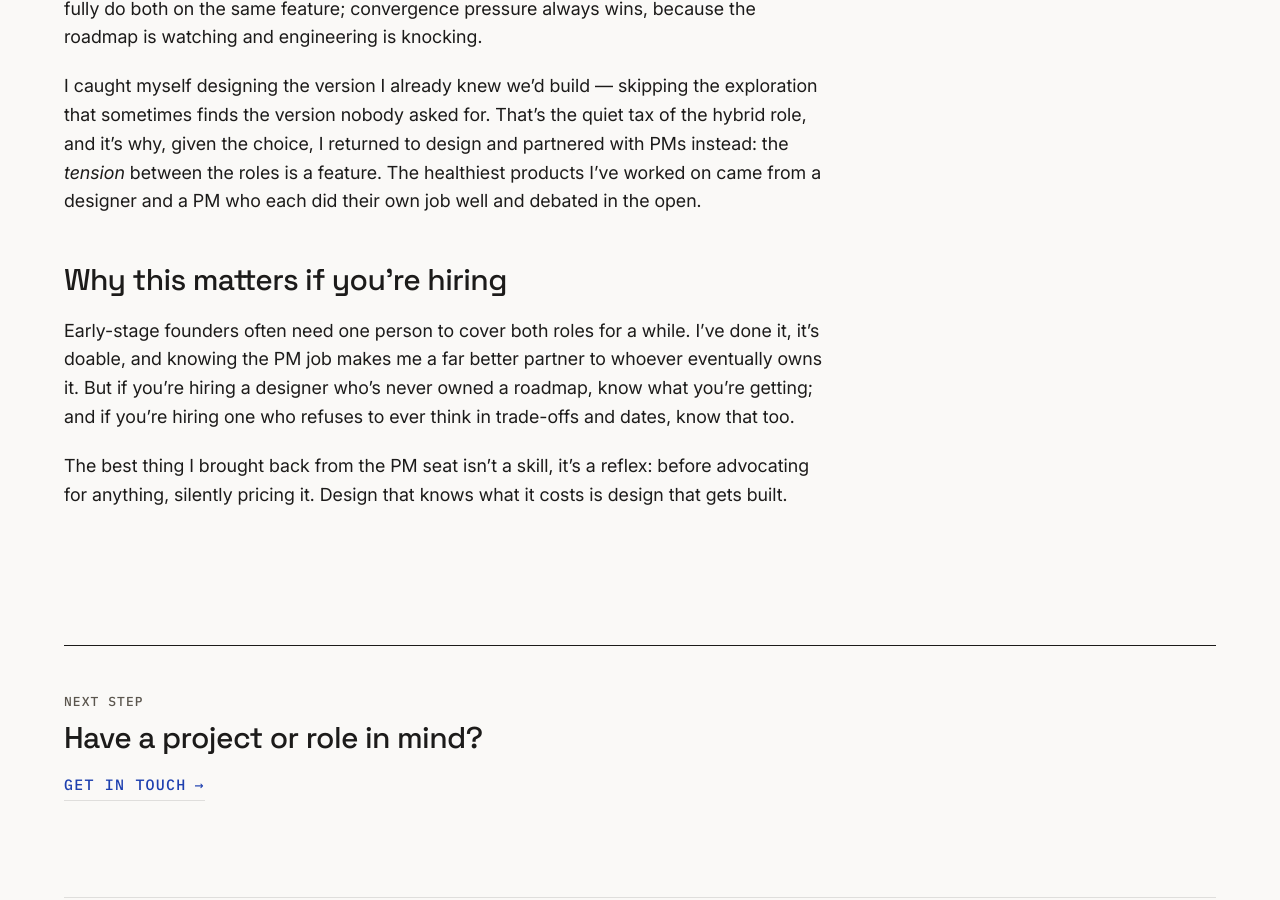
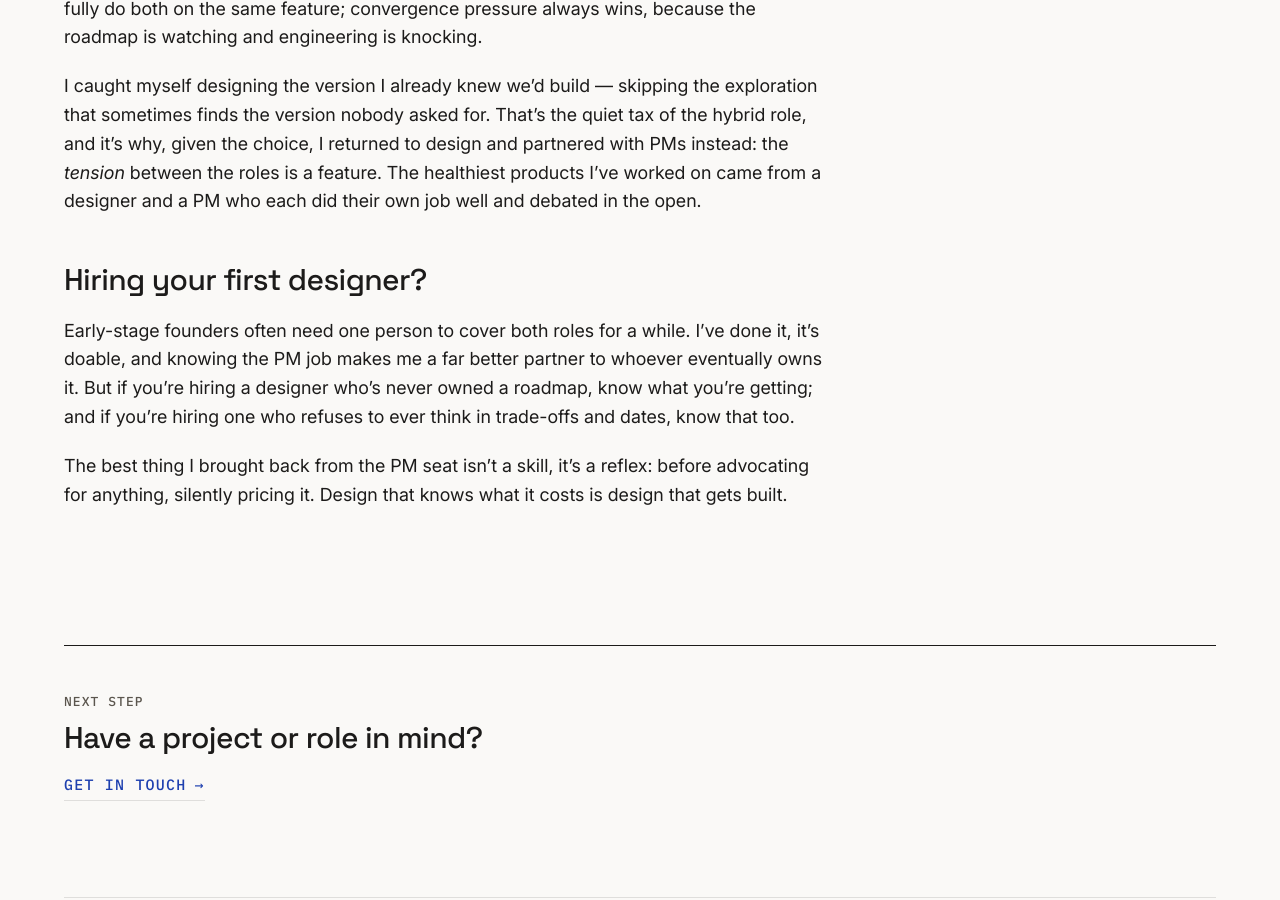
Before and after one commit to arnaudin/arnaudin.github.io, a Jekyll site: the page built from _posts/2025-05-12-owning-the-roadmap.md, in a window 1280 px wide and 900 px high, scrolled down 2089 px. Built offline with Jekyll 4.4.1, drawn with Linux system fonts in a browser that asks for light colours.

Commit message:
minor edits

```diff
--- a/_posts/2025-05-12-owning-the-roadmap.md
+++ b/_posts/2025-05-12-owning-the-roadmap.md
@@ -39,7 +39,7 @@ Honesty requires the other half. Wearing both hats, my design work got thinner.
 
 I caught myself designing the version I already knew we'd build — skipping the exploration that sometimes finds the version nobody asked for. That's the quiet tax of the hybrid role, and it's why, given the choice, I returned to design and partnered with PMs instead: the *tension* between the roles is a feature. The healthiest products I've worked on came from a designer and a PM who each did their own job well and debated in the open.
 
-## Why this matters if you're hiring
+## Hiring your first designer?
 
 Early-stage founders often need one person to cover both roles for a while. I've done it, it's doable, and knowing the PM job makes me a far better partner to whoever eventually owns it. But if you're hiring a designer who's never owned a roadmap, know what you're getting; and if you're hiring one who refuses to ever think in trade-offs and dates, know that too.
 
```
